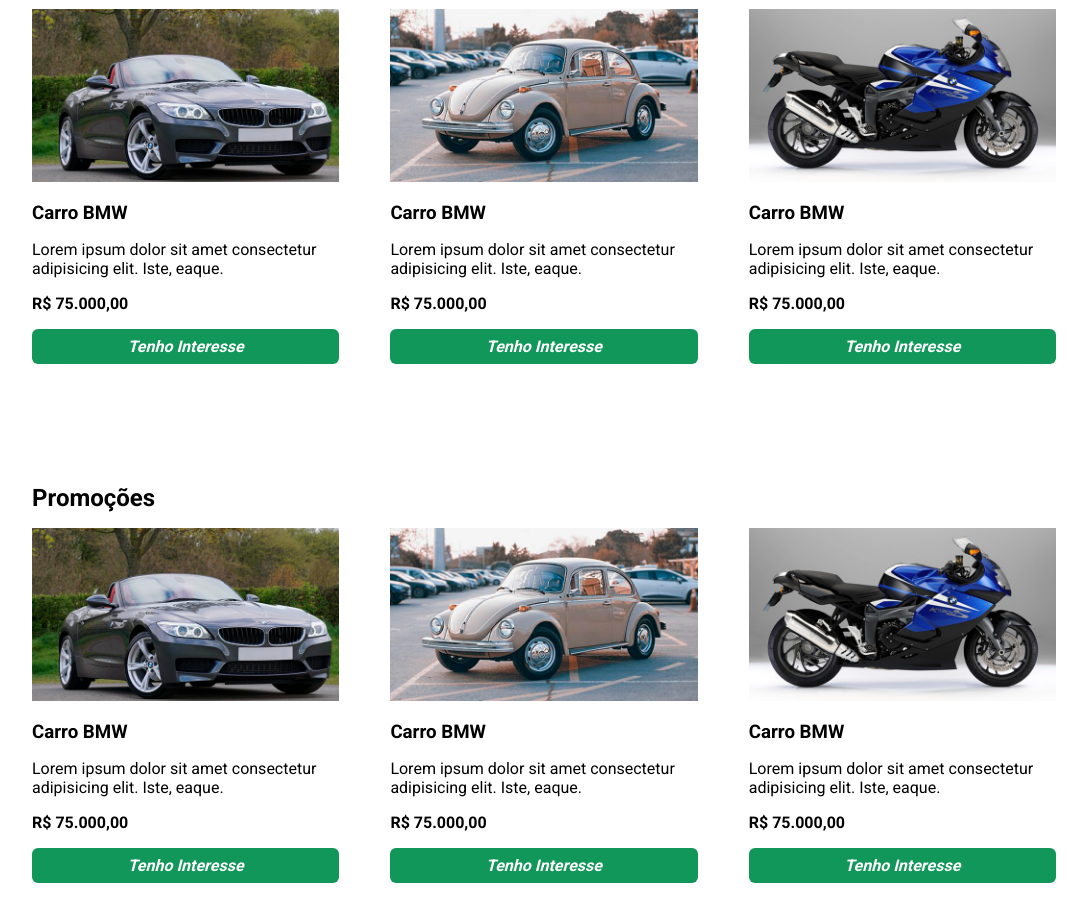
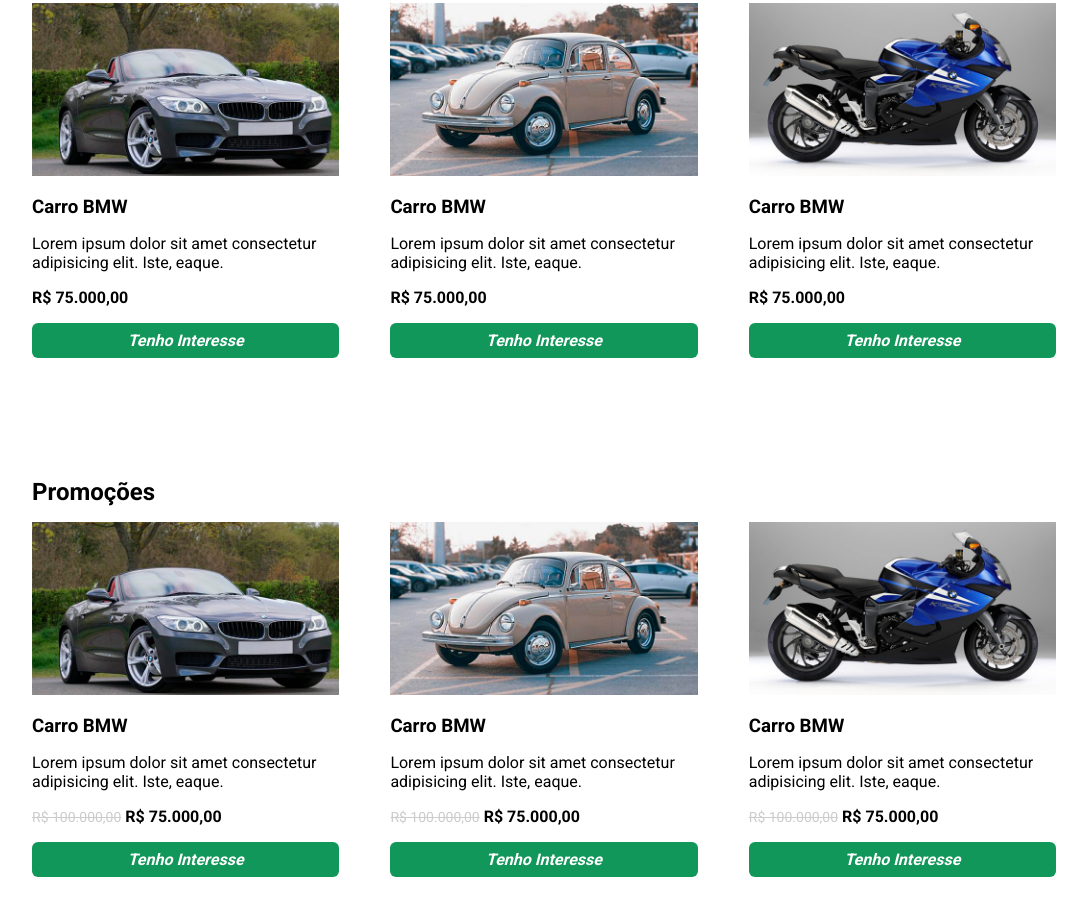
Before and after one commit to Luan-LopS/Plugins-JQuery, a plain HTML site: page index.html in a window 1280 px wide. Shown: the part 786-1708 px from the top of the page, without its empty margins (96-1183 px from the left). Drawn offline with nearby package versions, Linux system fonts and the light colour scheme.

Commit message:
fim 2 aula

```diff
--- a/index.html
+++ b/index.html
@@ -15,9 +15,9 @@
 </head>
 <body>
     <header>
-        <div class="container">
+        <div class="container container-flex">
             <h1>Ebac Motors</h1>
-            <div class="menu-hamburguer container-flex">
+            <div class="menu-hamburguer ">
                 <span></span>
                 <span></span>
                 <span></span>
@@ -76,7 +76,9 @@
                     <p>
                         Lorem ipsum dolor sit amet consectetur adipisicing elit. Iste, eaque.
                     </p>
+                    <div class="price">
                         <strong>R$ 75.000,00</strong>
+                    </div>
                     <button type="button">Tenho Interesse</button>
                 </li>
                 <li class="item-central">
@@ -85,7 +87,9 @@
                     <p>
                         Lorem ipsum dolor sit amet consectetur adipisicing elit. Iste, eaque.
                     </p>
+                    <div class="price">
                         <strong>R$ 75.000,00</strong>
+                    </div>
                     <button type="button">Tenho Interesse</button>
                 </li>
                 <li>
@@ -94,7 +98,9 @@
                     <p>
                         Lorem ipsum dolor sit amet consectetur adipisicing elit. Iste, eaque.
                     </p>
+                    <div class="price">
                         <strong>R$ 75.000,00</strong>
+                    </div>
                     <button type="button">Tenho Interesse</button>
                 </li>
             </ul>
@@ -110,7 +116,10 @@
                     <p>
                         Lorem ipsum dolor sit amet consectetur adipisicing elit. Iste, eaque.
                     </p>
+                    <div class="price">
+                        <del>R$ 100.000,00</del>
                         <strong>R$ 75.000,00</strong>
+                    </div>
                     <button type="button">Tenho Interesse</button>
                 </li>
                 <li class="item-central">
@@ -119,7 +128,10 @@
                     <p>
                         Lorem ipsum dolor sit amet consectetur adipisicing elit. Iste, eaque.
                     </p>
+                    <div class="price">
+                        <del>R$ 100.000,00</del>
                         <strong>R$ 75.000,00</strong>
+                    </div>
                     <button type="button">Tenho Interesse</button>
                 </li>
                 <li>
@@ -128,7 +140,10 @@
                     <p>
                         Lorem ipsum dolor sit amet consectetur adipisicing elit. Iste, eaque.
                     </p>
+                    <div class="price">
+                        <del>R$ 100.000,00</del>
                         <strong>R$ 75.000,00</strong>
+                    </div>
                     <button type="button">Tenho Interesse</button>
                 </li>
             </ul>
--- a/style.css
+++ b/style.css
@@ -113,7 +113,11 @@ flex-wrap: wrap;}
     border-radius: 6px;
 }
 
-.lista-carro li strong{
+.price{
     margin: 16px 0 ;
     display: block;
 }
+.price del{
+    color: #ccc;
+    font-size: 14px;
+}
```
Lines whose indentation alone changed are shown as unchanged.
